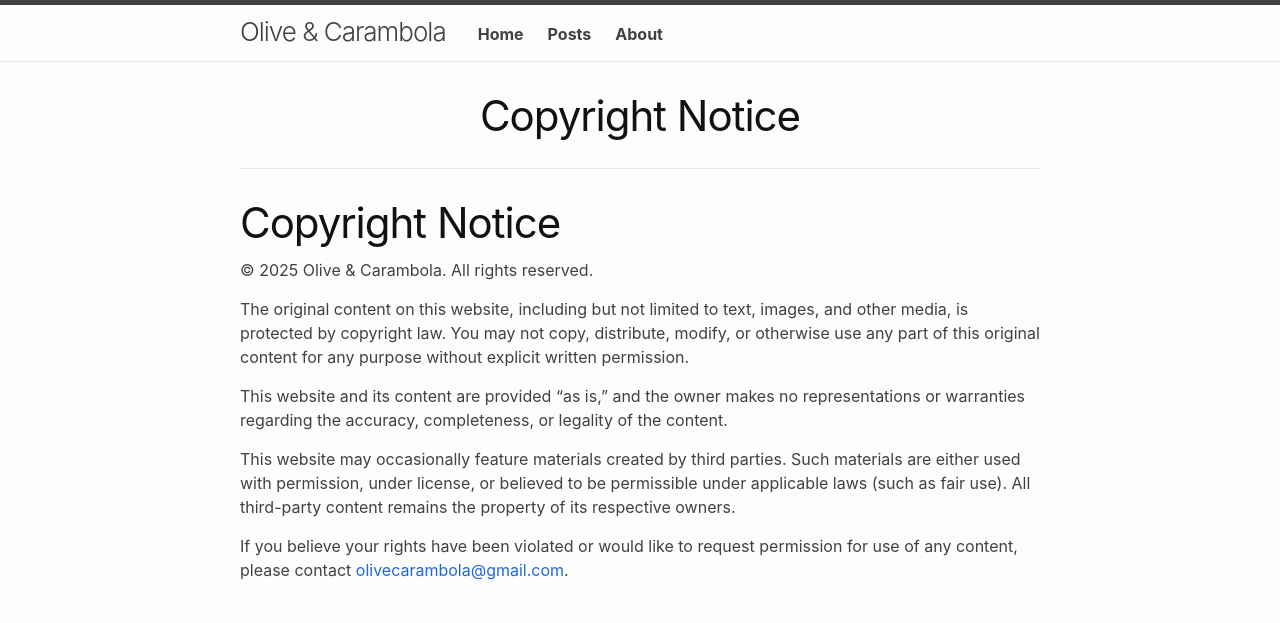
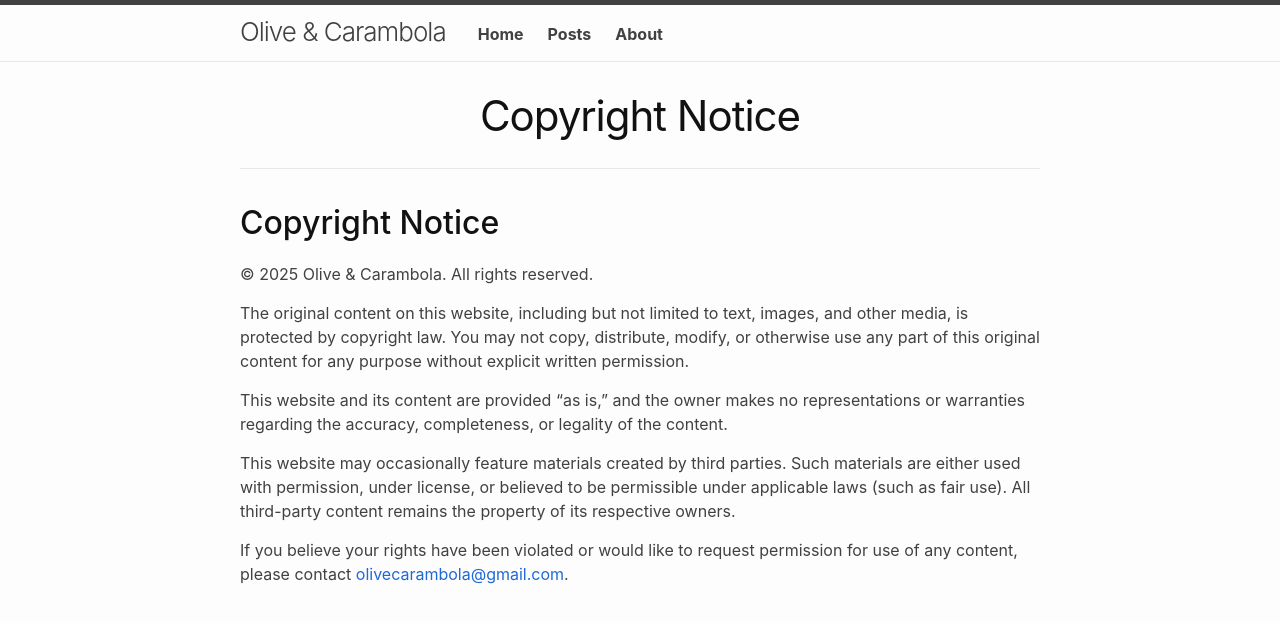
Before and after one commit to olivecarambola/coda, a Jekyll site: the page built from about.md, in a window 1280 px wide. Shown: the top 623 px of the page. Built offline with Jekyll 4.4.1, drawn with Linux system fonts in a browser that asks for light colours; our own code applies the rules of GitHub Pages for plain Markdown files.

```diff
--- a/about.md
+++ b/about.md
@@ -3,7 +3,7 @@ layout: page
 # title: Copyright Notice
 permalink: /about/
 ---
-# Copyright Notice
+## Copyright Notice
 
 &copy; 2025 Olive & Carambola. All rights reserved.
 
```
